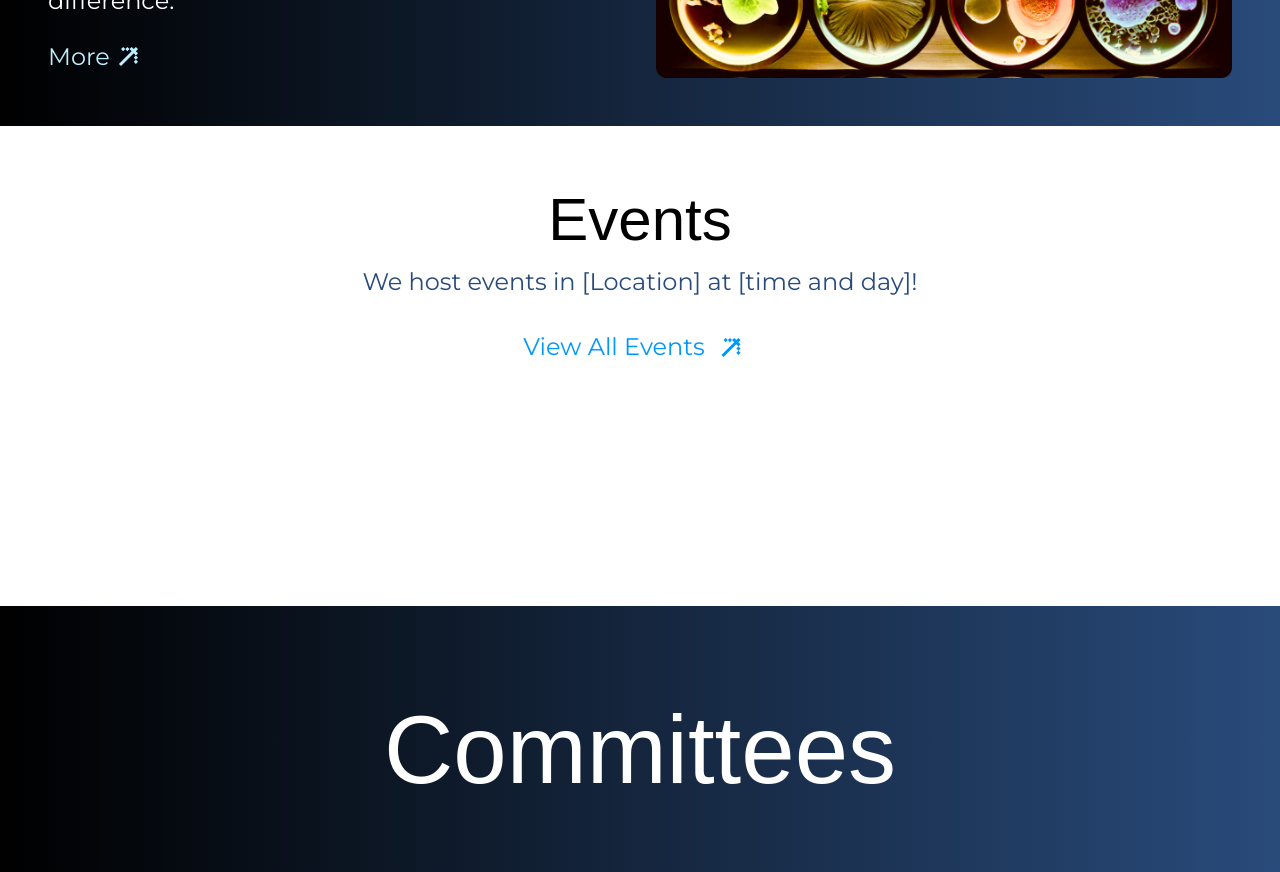
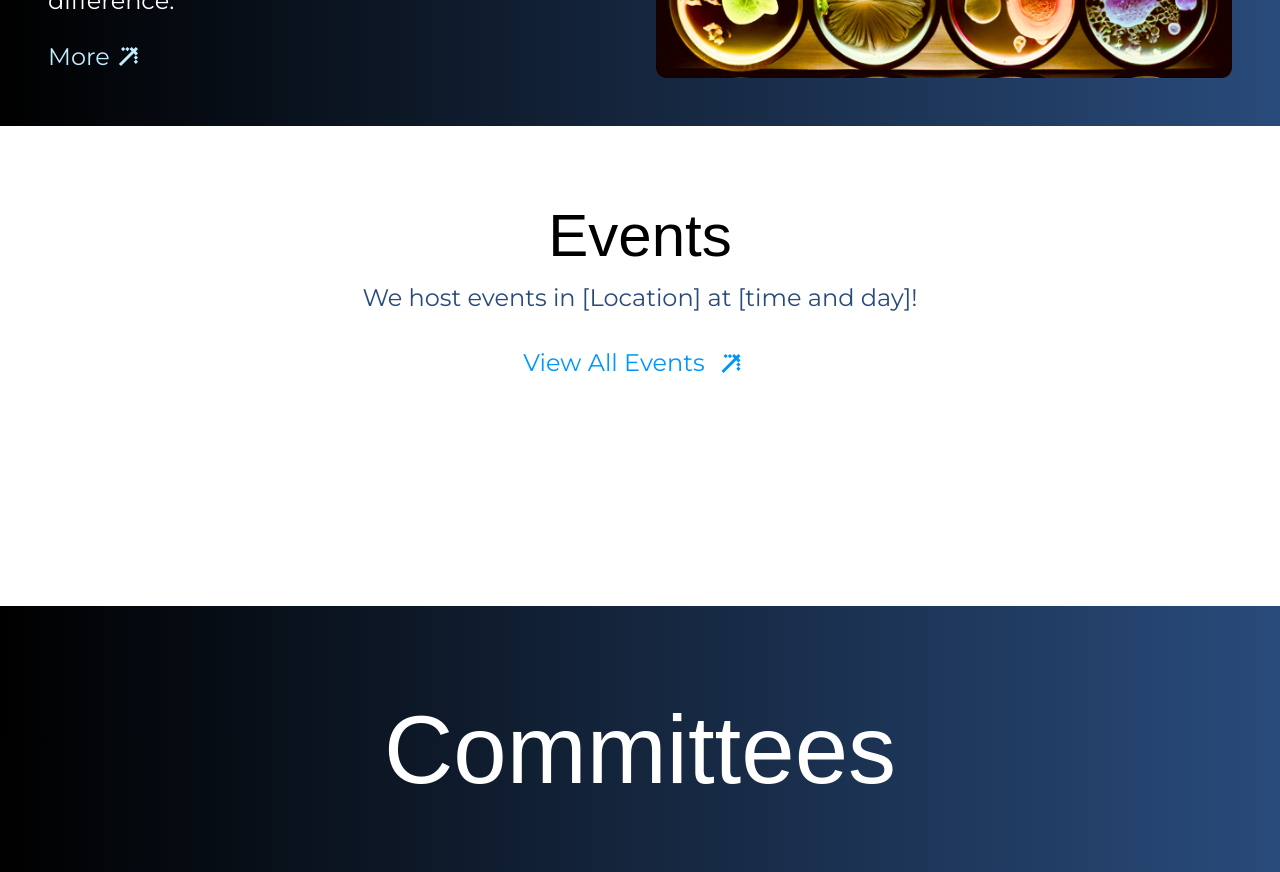
Before and after one commit to CareTech-at-UCI/website, a React (Create React App) app: page / in a window 1280 px wide. Shown: the part 1040-1912 px from the top of the page. Built offline with nearby package versions, Linux system fonts and the light colour scheme; a web font is replaced by a local one.

Commit message:
Adjusted padding

```diff
--- a/src/components/Events.tsx
+++ b/src/components/Events.tsx
@@ -2,7 +2,7 @@ import React from 'react';
 
 const Events: React.FC = () => {
   return (
-    <section className="bg-white font-jersey p-16 h-[60vh] flex justify-center">
+    <section className="bg-white font-jersey p-20 h-[60vh] flex justify-center">
        <div className="flex-col">
         <h2 className="text-6xl mb-4 text-center">Events</h2>
         <p className="font-normal text-2xl text-[#294B7B] mb-6">
```
